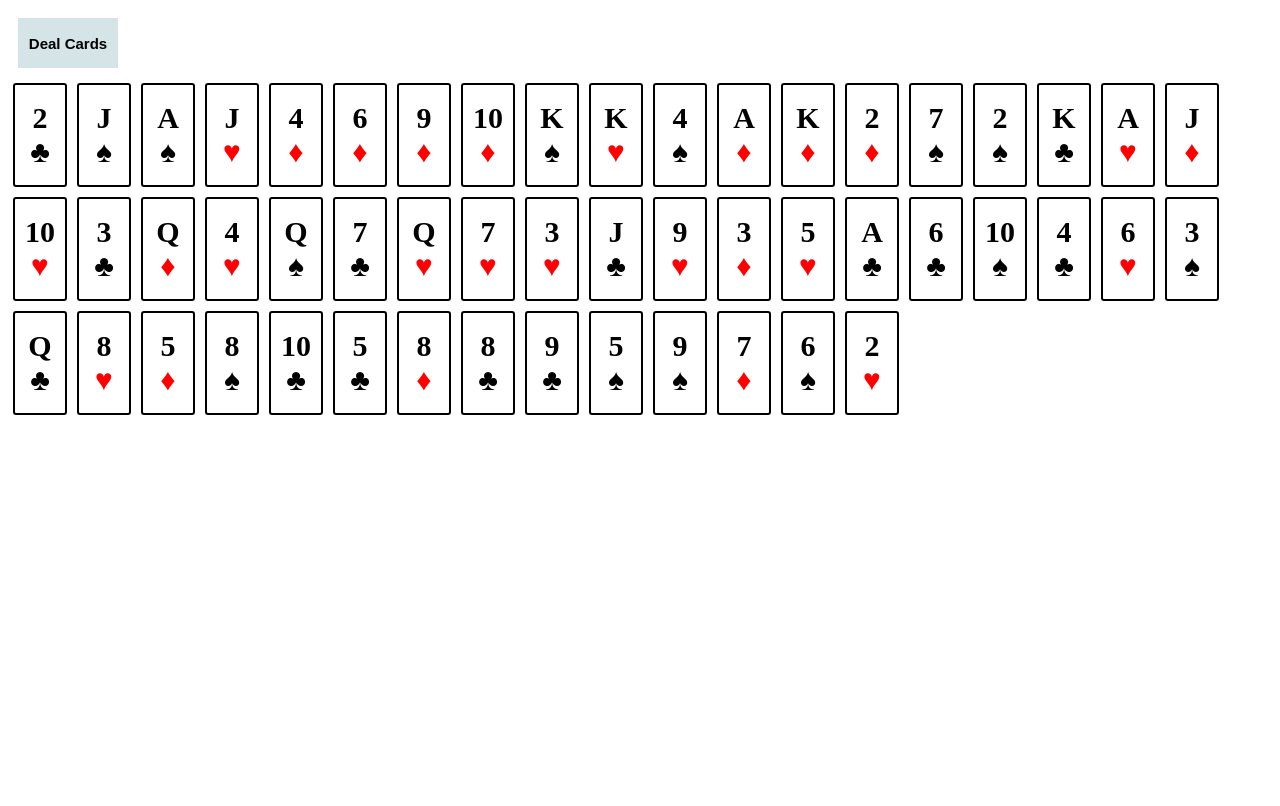
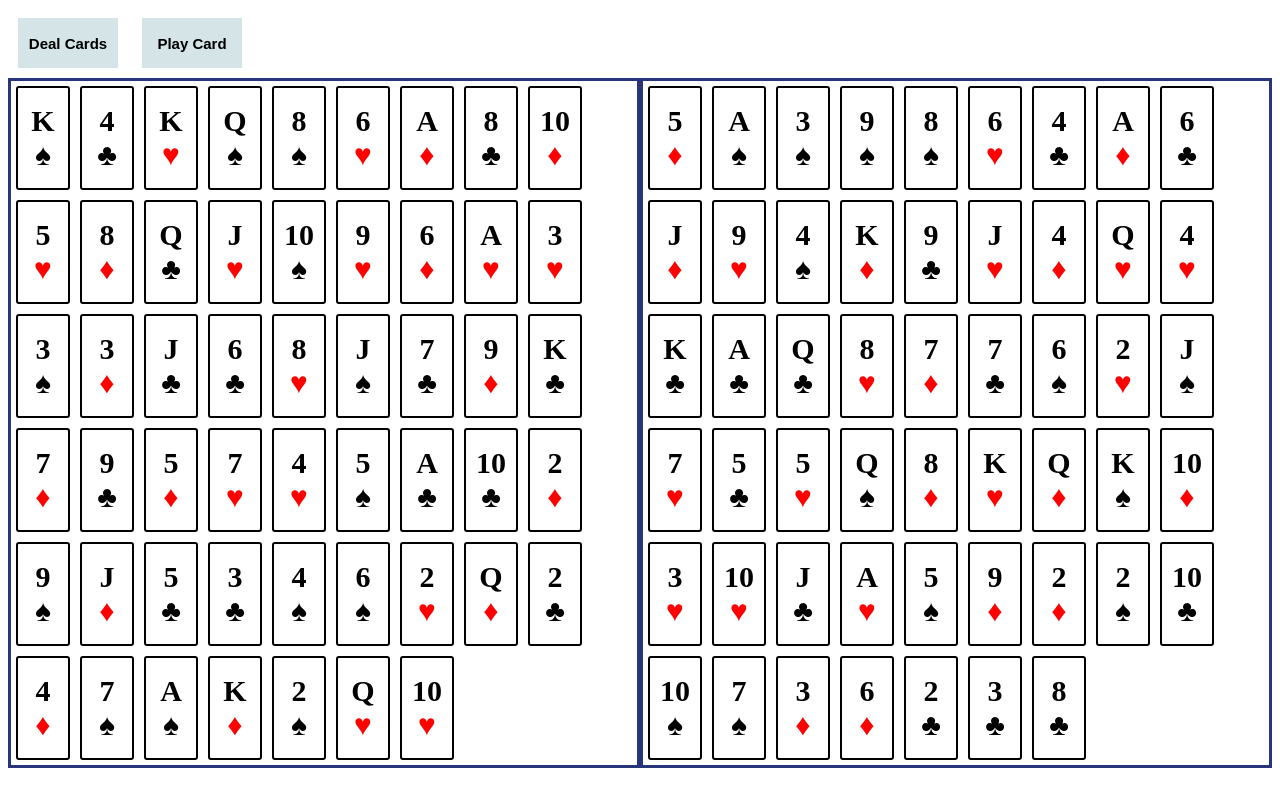
Before and after one commit to milinovici/war, a plain HTML site: page src/index.html in a window 1280 px wide. Both pictures are taken after a click on the button "Deal Cards". Drawn offline with Linux system fonts and the light colour scheme.

Commit message:
war04: Play with opponent.

```diff
--- a/src/index.html
+++ b/src/index.html
@@ -5,7 +5,12 @@
 
     <body>
         <button class="deal-btn" onclick="dealCards()">Deal Cards</button>
-        <div id="deck"></div>
+        <button class="play-btn" onclick="play()">Play Card</button>
+
+        <div class="play-board">
+            <div id="deck"></div>
+            <div id="opponent-deck"></div>
+        </div>
     </body>
 
     <script src="script.js"></script>
--- a/src/script.js
+++ b/src/script.js
@@ -1,8 +1,14 @@
 let deck = [];
+let opponentDeck = [];
 
 let cardTypes = ["hearts", "spades", "diamonds", "clubs"];
 
-let cardValues = ["A", "2", "3", "4", "5", "6", "7", "8", "9", "10", "J", "Q", "K"];
+let cardValues = [];
+for (let i = 2; i <= 14; i++) {
+    cardValues.push(i);
+}
+console.log("cardValues: ", cardValues);
+console.log("------------------------------");
 
 function createDeck() {
     let deck = [];
@@ -19,6 +25,7 @@ function createDeck() {
 }
 
 deck = createDeck();
+opponentDeck = createDeck();
 console.log(deck);
 console.log("------------------------------");
 console.log("------------------------------");
@@ -26,7 +33,7 @@ console.log("------------------------------");
 
 // https://en.wikipedia.org/wiki/Fisher%E2%80%93Yates_shuffle#The_modern_algorithm
 // https://bost.ocks.org/mike/shuffle/
-function shuffleDeck() {
+function shuffleDeck(deck) {
     let shuffledDeck = deck.slice(),
         searchLength = shuffledDeck.length -1,
         randomNr,
@@ -46,14 +53,15 @@ function shuffleDeck() {
     return shuffledDeck;
 }
 
-deck = shuffleDeck();
+deck = shuffleDeck(deck);
+opponentDeck = shuffleDeck(opponentDeck);
 console.log("------------------------------");
 console.log("Shuffled deck:");
 console.log(deck);
 console.log("------------------------------");
 
-function renderCards() {
-    let deckElement = document.getElementById("deck");
+function renderCards(deck, deckElementID) {
+    let deckElement = document.getElementById(deckElementID);
     deckElement.innerHTML = "";
 
     for (let i = 0; i < deck.length; i++) {
@@ -62,7 +70,7 @@ function renderCards() {
 
         let cardElement = document.createElement("div");
         cardElement.className = "card";
-        cardElement.id = `card-${i+1}`;
+        cardElement.setAttribute('cardValue', deck[i].value);
         cardContainerElement.appendChild(cardElement);
 
         let cardFaceElement = document.createElement("div");
@@ -70,7 +78,22 @@ function renderCards() {
 
         let cardFaceValueElement = document.createElement("div");
         cardFaceValueElement.className = 'card-value';
-        cardFaceValueElement.innerHTML = deck[i].value;
+        switch (deck[i].value) {
+            case 11:
+                cardFaceValueElement.innerHTML = "J";
+                break;
+            case 12:
+                cardFaceValueElement.innerHTML = "Q";
+                break;
+            case 13:
+                cardFaceValueElement.innerHTML = "K";
+                break;
+            case 14:
+                cardFaceValueElement.innerHTML = "A";
+                break;
+            default:
+                cardFaceValueElement.innerHTML = deck[i].value;
+        }
         cardFaceElement.appendChild(cardFaceValueElement);
 
         let cardFaceTypeElement = document.createElement("div");
@@ -102,6 +125,34 @@ function renderCards() {
 }
 
 function dealCards() {
-    deck = shuffleDeck();
-    renderCards();
+    deck = createDeck();
+    opponentDeck = createDeck();
+
+    deck = shuffleDeck(deck);
+    opponentDeck = shuffleDeck(opponentDeck);
+
+    renderCards(deck, "deck");
+    renderCards(opponentDeck, "opponent-deck");
 }
+
+function play () {
+    if (deck[0].value > opponentDeck[0].value) {
+        deck.push(opponentDeck[0]);
+        opponentDeck.splice(0, 1);
+        deck.push(deck.shift());
+    } else if (deck[0].value < opponentDeck[0].value) {
+        opponentDeck.push(deck[0]);
+        deck.splice(0, 1);
+        opponentDeck.push(opponentDeck.shift());
+    } else if (deck[0].value === opponentDeck[0].value) {
+        deck.push(deck.shift());
+        opponentDeck.push(opponentDeck.shift());
+    }
+
+    renderCards(deck, "deck");
+    renderCards(opponentDeck, "opponent-deck");
+}
+
+// for (let i = 1; i <= 10000; i++) {
+//     play();
+// }
--- a/src/style.css
+++ b/src/style.css
@@ -1,4 +1,4 @@
-.deal-btn {
+.deal-btn, .play-btn {
     width: 100px;
     height: 50px;
     margin: 10px;
@@ -11,9 +11,15 @@
     font-weight: bold;
 }
 
-#deck {
-    width: 100%;
-    height: 100%;
+.play-board {
+    display: flex;
+}
+
+#deck, #opponent-deck {
+    width: 50%;
+    height: auto;
+    display: inline-block;
+    border: 3px solid rgb(41, 53, 122);
 }
 
 .card-container {
```
